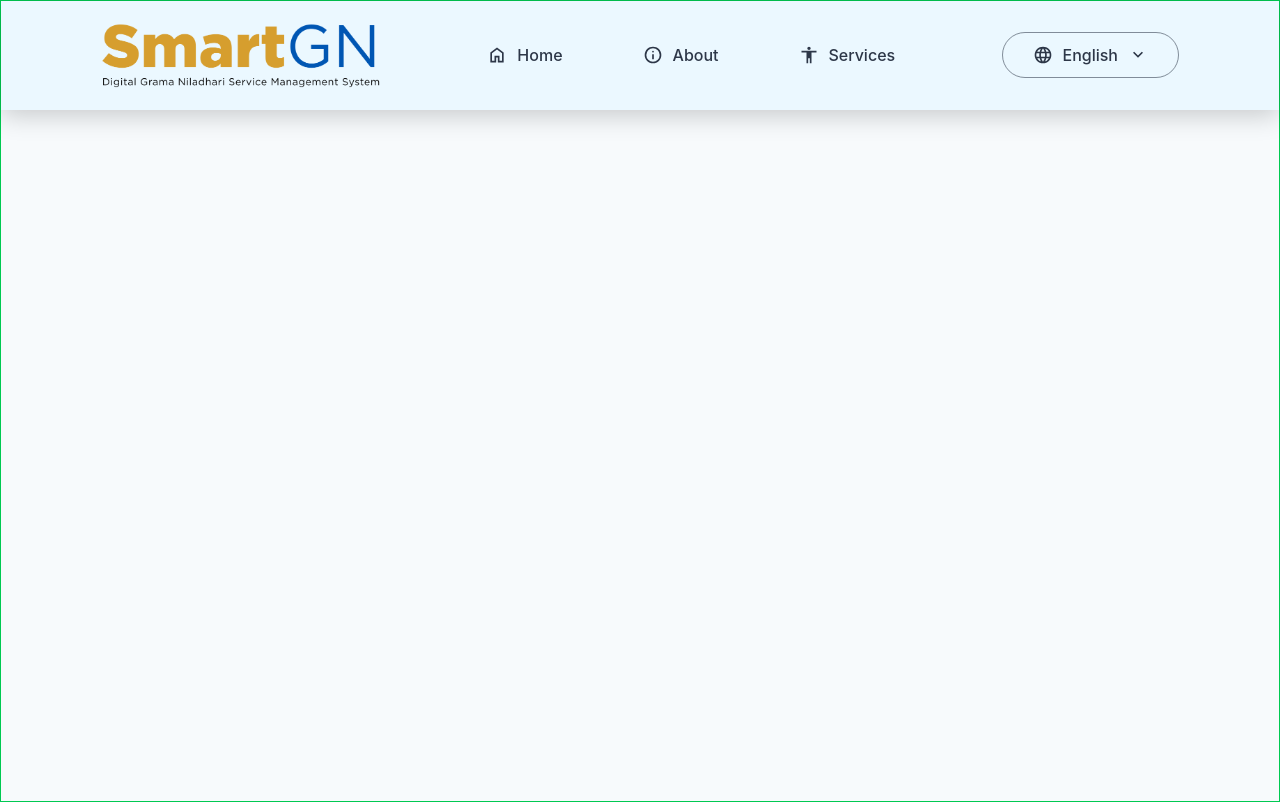
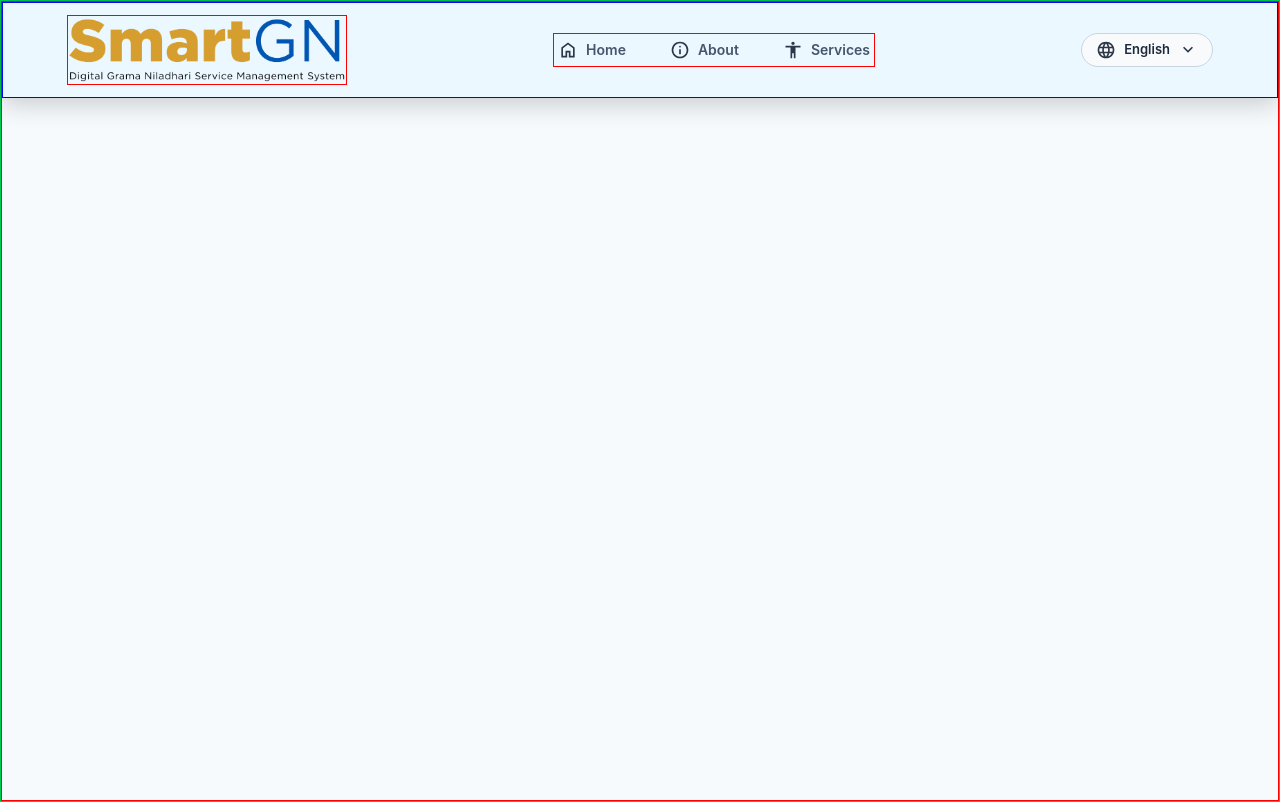
Before and after one commit to Mogith-Code/SmartGN-Digital-GN-Service-Management-System, a React (Vite) app in the folder SmartGN/: page / in a window 1280 px wide. Built offline with nearby package versions, Linux system fonts and the light colour scheme.

Commit message:
Revert "update navigation bar"
This reverts commit 0ca565c6603942d46b99b5e6bc5ef781899b9502.

```diff
--- a/SmartGN/src/Components/LanguageSelector.jsx
+++ b/SmartGN/src/Components/LanguageSelector.jsx
@@ -31,9 +31,8 @@ function LanguageSelector() {
   const activeLanguage = languages.find(l => l.code === lang) || languages[0]
 
   return (
-    <div className="relative flex" ref={dropdownRef}>
-      <div className="flex items-center gap-[10px] max-lg:gap-[5px] border border-[#2D37488D] rounded-[150px] py-[10px] px-[30px] max-lg:py-[5px] max-lg:px-[20px] max-md:px-[10px] text-[16px] max-md:text-[14px] font-medium text-[#2D3748] cursor-pointer transition-all duration-200 hover:bg-slate-100"
-           onClick={() => setIsOpen(!isOpen)} role="button" aria-haspopup="true" aria-expanded={isOpen}>
+    <div className="relative inline-block" ref={dropdownRef}>
+      <div className="flex items-center gap-2 border-[1.5px] border-slate-300 rounded-full py-1.5 px-3.5 text-[13px] font-semibold text-slate-800 bg-slate-50 cursor-pointer transition-all duration-200 hover:bg-slate-100" onClick={() => setIsOpen(!isOpen)} role="button" aria-haspopup="true" aria-expanded={isOpen}>
         <img src={languageIcon} alt="Language" className="w-auto h-5" />
         <span>{activeLanguage.name}</span>
         <img src={arrowDownIcon} alt="Select Language" className={`w-auto h-5 transition-transform duration-200 ${isOpen ? 'rotate-180' : ''}`} />
--- a/SmartGN/src/Pages/LandingPage.jsx
+++ b/SmartGN/src/Pages/LandingPage.jsx
@@ -1,78 +1,17 @@
 import React from 'react'
-import {useState,useEffect,useRef} from 'react';
 import { translations, useLanguage } from '../utils/translate'
 import LanguageSelector from '../Components/LanguageSelector'
 import logoImage from '../assets/logo.png'
 import homeIcon from '../assets/home_24dp_2D3748_FILL0_wght400_GRAD0_opsz24.svg'
 import aboutIcon from '../assets/info_24dp_2D3748_FILL0_wght400_GRAD0_opsz24.svg'
 import servicesIcon from '../assets/accessibility_24dp_2D3748_FILL0_wght400_GRAD0_opsz24.svg'
-import menuIcon from '../assets/menu_24dp_2D3748_FILL0_wght400_GRAD0_opsz24.svg'
 import Services from './Services'
 
-// LANDING PAGE COMPONENT
-// Main landing page that includes navbar, hero section, about, services and footer
 
 function LandingPage() {
-
-  // STATE MANAGEMENT
-  // Mobile menu management state - controls the visibility of mobile sidebar.
-  const [isMobileMenuOpen, setIsMobileMenuOpen] = useState(false);
-
-  // Ref for mobile menu DOM element - To detect clicks outside the menu.
-  const mobileMenuRef = useRef(null);
-
-  // MOBILE MENU HANDLERS
-  // Toggles the mobile sidebar menu visibility (opens/closes the menu)
-  const toggleMobileMenu = () => {
-    setIsMobileMenuOpen(!isMobileMenuOpen);
-  };
-
-  // Closes the mobile sidebar menu - called when clicking outside or on a link
-  const closeMobileMenu = () => {
-    setIsMobileMenuOpen(false);
-  };
-
-  // SIDE EFFECTS (useEffect Hooks)
-  // Close mobile menu when clicking outside
-  useEffect(() => {
-    const handleClickOutside = (event) => {
-       // Check if click is outside mobile menu AND sidebar is open
-      if (mobileMenuRef.current && !mobileMenuRef.current.contains(event.target)) {
-        setIsMobileMenuOpen(false);
-      }
-    };
-
-    // Only add event listener when sidebar is open to improve performance
-    if (isMobileMenuOpen) {
-      document.addEventListener('mousedown', handleClickOutside);
-    }
-
-     // Cleanup: remove event listener when component unmounts or sidebar closes
-    return () => document.removeEventListener('mousedown', handleClickOutside);
-  }, [isMobileMenuOpen]);
-
-  // Prevent body scroll when mobile sidebar is open.
-  useEffect(() => {
-    if (isMobileMenuOpen) {
-      // Disable scrolling on body when sidebar is open
-      document.body.style.overflow = 'hidden';
-    } else {
-      // Re-enable scrolling when sidebar closes
-      document.body.style.overflow = 'unset';
-    }
-
-    // Cleanup: ensure scrolling is re-enabled when component unmounts
-    return () => {
-      document.body.style.overflow = 'unset';
-    };
-  }, [isMobileMenuOpen]); // Re-run effect when isMobileMenuOpen changes
-
-  // LANGUAGE & TRANSLATION SETUP
-  // Get current language and translation function from custom hook
   const { lang } = useLanguage()
   const t = translations[lang]
 
-  // Navigation translations for different languages (EN, SI, TA)
   const navTranslations = {
     EN: {
       about: "About",
@@ -93,7 +32,6 @@ function LandingPage() {
       ],
       heroDesc: "Empowering you with effortless access to village administrative services. Connect with your Grama Niladhari officer and manage your official needs in just a few clicks."
     },
-
     SI: {
       about: "අපි ගැන",
       services: "සේවාවන්",
@@ -113,7 +51,6 @@ function LandingPage() {
       ],
       heroDesc: "ග්‍රාමීය පරිපාලන සේවාවන් වෙත පහසුවෙන් ප්‍රවේශ වීමට ඔබට බලය ලබා දෙයි. ඔබේ ග්‍රාම නිලධාරීවරයා සමඟ සම්බන්ධ වී ක්ලික් කිරීම් කිහිපයකින් ඔබේ නිල අවශ්‍යතා ඉටු කරගන්න."
     },
-
     TA: {
       about: "எங்களைப் பற்றி",
       services: "சேவைகள்",
@@ -135,106 +72,36 @@ function LandingPage() {
     }
   }
 
-  // Navigation links data array - stores name, icon, and href for each nav item
-  const navLinks = [
-    { name: t.home, icon: homeIcon, href: '#home' },
-    { name: navTranslations[lang].about, icon: aboutIcon, href: '#about' },
-    { name: navTranslations[lang].services, icon: servicesIcon, href: '#services' }
-  ];
-
-  // COMPONENT RENDER
   return (
-    <div className="w-full min-h-screen bg-[#F7FAFC] text-[#2D3748] flex flex-col items-stretch text-center">
-      <header className="flex justify-between items-center py-[20px] px-[100px] bg-[#EBF8FF] sticky top-0 z-[100] shadow-[0_5px_25px_rgba(0,0,0,0.2)] max-lg:px-[60px] max-md:px-[30px] py-[10px]">
-
-        {/* DESKTOP NAVBAR - Visible on tablets and desktops (md and above)*/}
-        <div className="flex w-full justify-between items-center max-md:hidden">
-
-          {/* Logo Section - Clickable to navigate home */}
-          <div className="w-[280px] max-lg:w-[200px]" onClick={() => navigate('/')} style={{ cursor: 'pointer' }}>
-            <img src={logoImage} alt="SmartGN Logo" />
-          </div>
-
-          {/* Desktop Navigation Links - Horizontal menu */}
-          <nav className="flex items-center justify-between gap-20 max-lg:gap-10">
-            {navLinks.map((link) => (
-              <a
-                className="flex items-center gap-2.5 max-lg:gap-1.25 text-[#2D3748] font-medium text-[16px] hover:text-[#005BBD] hover:underline underline-offset-4 decoration-[#D69E2E] decoration-2 transition-colors duration-300"
-                key={link.name}
-                href={link.href}>
-                <img className="w-auto h-5" src={link.icon} alt={`${link.name} icon`} />
-                <span>{link.name}</span>
-              </a>
-            ))}
-          </nav>
-
-          {/* Language Selector Component */}
-          <LanguageSelector />
+    <div className="w-full min-h-screen bg-[#F7FAFC] text-[#2D3748] flex flex-col items-stretch border border-[red] text-center">
+       <header className="flex justify-between items-center py-3 px-16 bg-[#EBF8FF] border border-[blue] sticky top-0 z-[100] shadow-[0_5px_25px_rgba(0,0,0,0.2)]">
+         <div className="flex flex-col items-start text-left" onClick={() => navigate('/')} style={{ cursor: 'pointer' }}>
+          <img
+            src={logoImage}
+            alt="SmartGN Logo"
+            className="w-70 h-auto border border-[red]"
+            />
         </div>
 
-        {/* MOBILE NAVBAR - Visible only on mobile devices (max-md)            */}
-        <div className="hidden max-md:w-full max-md:flex mx-md:w-full max-md:justify-between max-md:items-center max-md:justify-between">
-          {/*Menu Button - Toggles mobile sidebar */}
-          <button
-            className="flex flex-col gap-1.5 p-2 z-50 relative"
-            onClick={toggleMobileMenu}
-            aria-label="Open navigation menu"
-            aria-expanded={isMobileMenuOpen}>
-            <img src={menuIcon} alt="Menu" className="w-auto h-6" />
-          </button>
+        <nav className="flex items-center gap-9 border border-[red]">
+            <a href="#home" className="flex items-center gap-2 no-underline text-sm font-semibold text-slate-600 py-1.5 px-1 transition-all duration-200">
+                <img src={homeIcon} alt="Home" className="w-auto h-5" />
+                {t.home}
+            </a>
 
-          {/* Logo Section - Clickable to navigate home */}
-          <div className="max-md:w-[150px]" onClick={() => navigate('/')} style={{ cursor: 'pointer' }}>
-            <img src={logoImage} alt="SmartGN Logo" />
-          </div>
+            <a href="#about" className="flex items-center gap-2 no-underline text-sm font-semibold text-slate-600 py-1.5 px-1 transition-all duration-200">
+                <img src={aboutIcon} alt="About" className="w-auto h-5" />
+                {navTranslations[lang].about}
+            </a>
 
-          {/* Language Selector Component */}
-          <LanguageSelector />
+             <a href="#services" className="flex items-center gap-2 no-underline text-sm font-semibold text-slate-600 py-1.5 px-1 transition-all duration-200">
+            <img src={servicesIcon} alt="Services" className="w-auto h-5" />
+            {navTranslations[lang].services}
+          </a>
+        </nav>
 
-          {/* Overlay Background - Darkens page content when sidebar is open */}
-          {isMobileMenuOpen && (
-            <div
-              className="fixed inset-0 bg-black/30 z-40 lg:hidden"
-              onClick={closeMobileMenu}
-              aria-label="Close menu overlay"
-              role="presentation" />
-          )}
-
-          {/* VERTICAL NAVIGATION SIDEBAR - Slides in from left on mobile      */}
-          <div
-            ref={mobileMenuRef}
-            className={`fixed top-0 left-0 w-50 h-full bg-white shadow-2xl z-50 transform transition-transform duration-300 ease-in-out lg:hidden ${isMobileMenuOpen ? 'translate-x-0' : '-translate-x-full'}`}
-            aria-label="Navigation menu"
-            role="navigation">
-
-            {/* Sidebar Header - Title section */}
-            <div className="px-8 py-4 border-b border-[#2D37481D]">
-                <h2 className="text-[1rem] text-left font-bold text-[#2c5f8a]">
-                  Navigation <br />
-                  Menu
-                </h2>
-            </div>
-
-            {/* Vertical Navigation Links - Optimized for mobile touch targets */}
-            <div className="flex flex-col px-4">
-              {navLinks.map((link, index) => (
-                <a
-                  key={link.name}
-                  href={link.href}
-                  onClick={closeMobileMenu}
-                  className="flex items-center gap-3 px-4 py-4 text-[#2D3748] font-medium text-[0.813rem] hover:bg-[#EBF8FF] hover:text-[#2c5f8a] transition-all duration-300 rounded-lg border-b border-gray-100"
-                  style={{ animationDelay: `${index * 0.05}s` }}>
-                  <img src={link.icon} alt={`${link.name} icon`} className="w-auto h-4" />
-                  <span>{link.name}</span>
-                </a>
-              ))}
-            </div>
-          </div>
-        </div>
-      </header>
-
-        {/* MAIN CONTENT SECTION - Home, About, Services will be added here    */}
-        {/* TODO: Add Home, About, Services components here */}
+        <LanguageSelector />
+       </header>
     </div>
   )
 }
```
Also changed, not shown: SmartGN/src/assets/menu_24dp_2D3748_FILL0_wght400_GRAD0_opsz24.svg (deleted).
